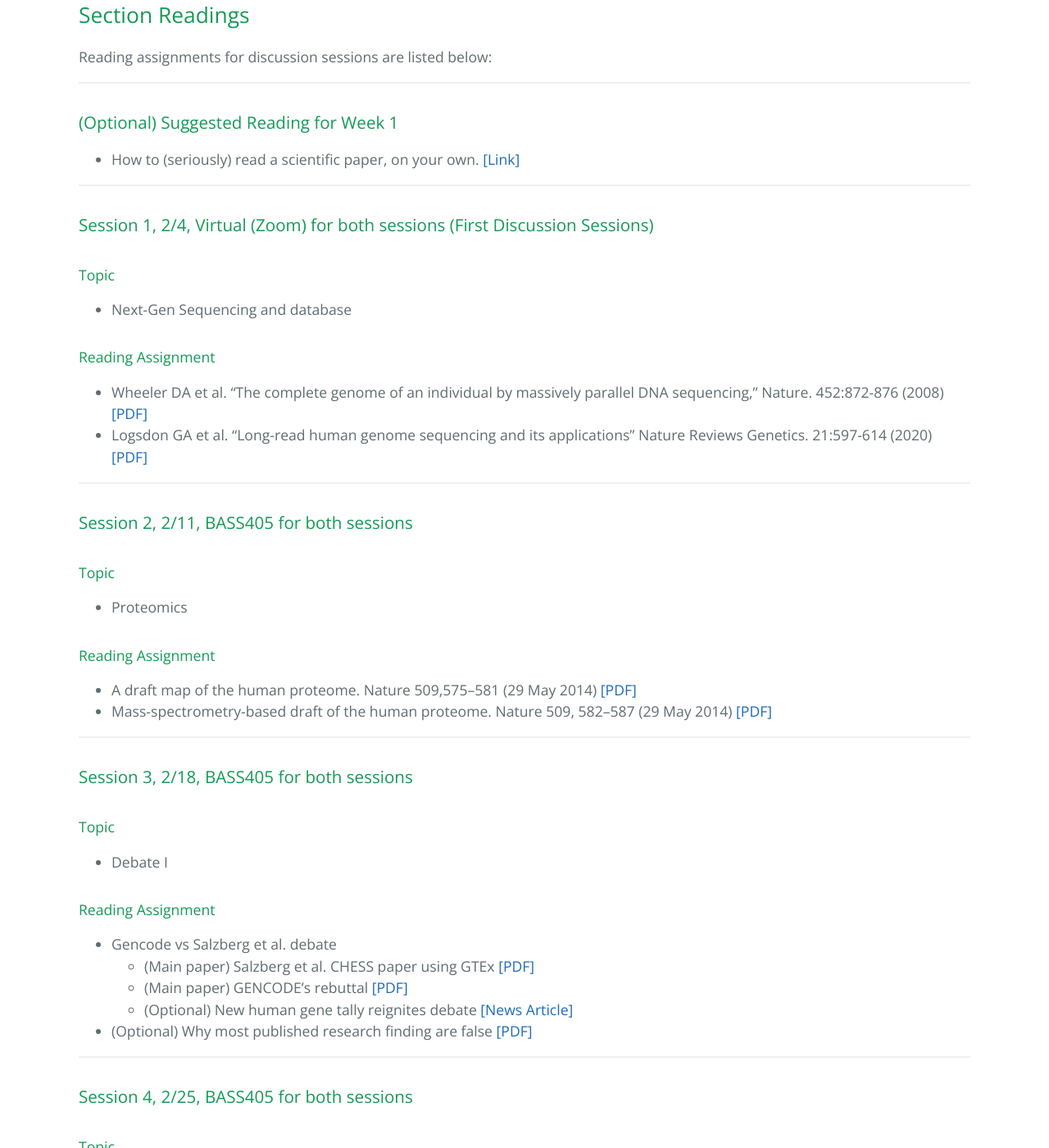
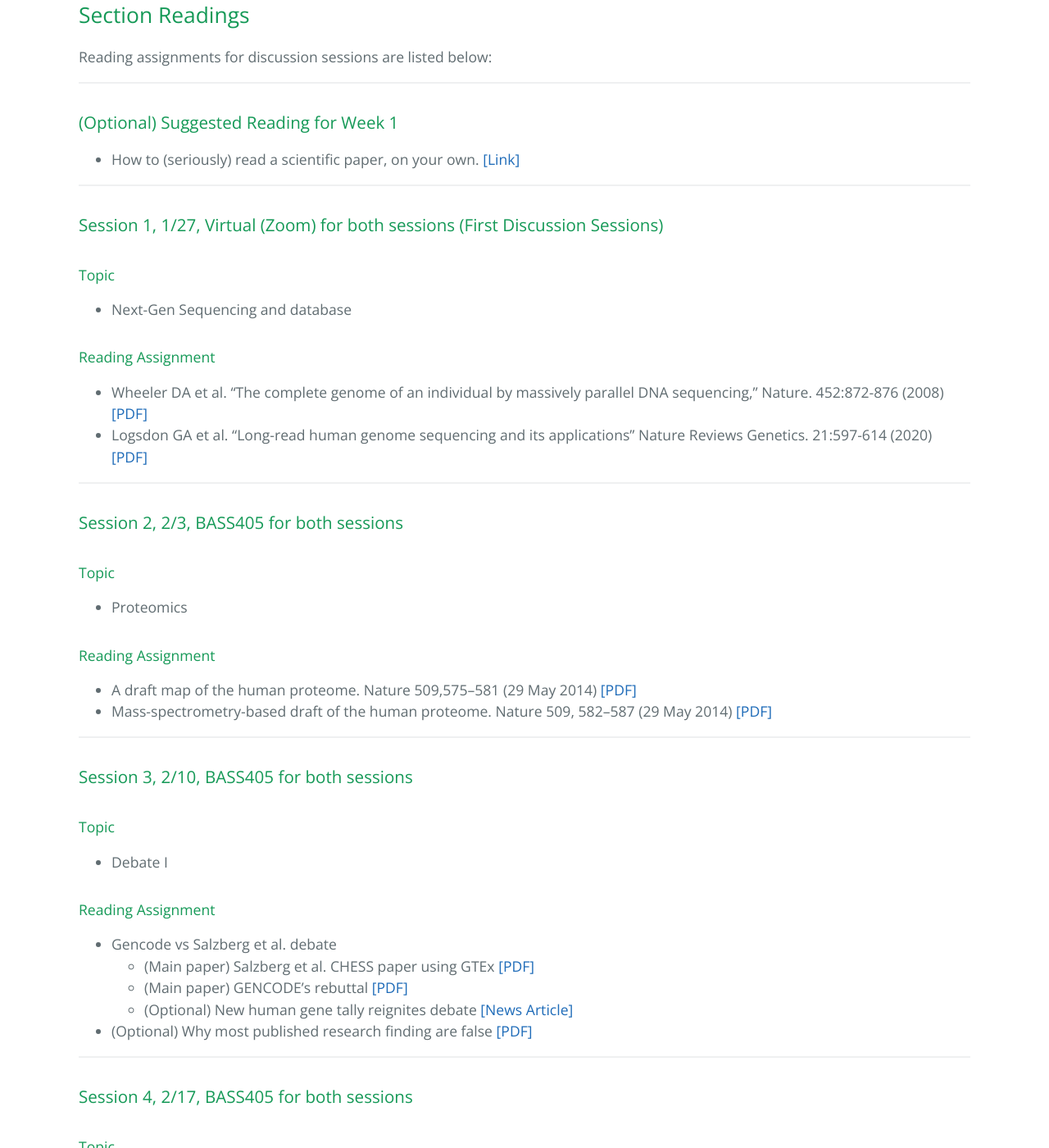
Before and after one commit to gersteinlab/cbb752b23, a Jekyll site: the page built from discussion.md, in a window 1280 px wide and 1400 px high, scrolled down 1311 px. Shown: the whole window at 82% size. Built offline with Jekyll 4.4.1, drawn with Linux system fonts in a browser that asks for light colours; some of the changed text lies outside the part shown.

Commit message:
Update discussion.md

```diff
--- a/discussion.md
+++ b/discussion.md
@@ -40,7 +40,7 @@ Reading assignments for discussion sessions are listed below:
 
 ---
 
-### Session 1, 2/4, Virtual (Zoom) for both sessions (First Discussion Sessions)
+### Session 1, 1/27, Virtual (Zoom) for both sessions (First Discussion Sessions)
 
 #### Topic
 * Next-Gen Sequencing and database
@@ -51,7 +51,7 @@ Reading assignments for discussion sessions are listed below:
 
 ---
 
-### Session 2, 2/11, BASS405 for both sessions
+### Session 2, 2/3, BASS405 for both sessions
 
 #### Topic
 * Proteomics
@@ -62,7 +62,7 @@ Reading assignments for discussion sessions are listed below:
 
 ---
 
-### Session 3, 2/18, BASS405 for both sessions
+### Session 3, 2/10, BASS405 for both sessions
 
 #### Topic
 * Debate I
@@ -76,7 +76,7 @@ Reading assignments for discussion sessions are listed below:
 
 ---
 
-### Session 4, 2/25, BASS405 for both sessions
+### Session 4, 2/17, BASS405 for both sessions
 
 #### Topic
 * Sequence and Alignments
@@ -87,7 +87,7 @@ Reading assignments for discussion sessions are listed below:
 
 ---
 
-### Session 5, 3/4, BASS405 for both sessions
+### Session 5, 2/24, BASS405 for both sessions
 
 #### Topic
 * Debate II - Phylogenetics
@@ -98,7 +98,7 @@ Reading assignments for discussion sessions are listed below:
 
 ---
 
-### Session 6, 3/11, BASS405 for both sessions
+### Session 6, 3/3, BASS405 for both sessions
 
 
 #### Topic
@@ -116,7 +116,7 @@ The following two are short comments on the above paper. You should read these c
 
 ---
 
-### Session 7, 4/1, BASS405 for both sessions
+### Session 7, 3/31, BASS405 for both sessions
 
 
 #### Topic
```
Also changed, not shown: other parts of discussion.md (+3 -3 lines).
